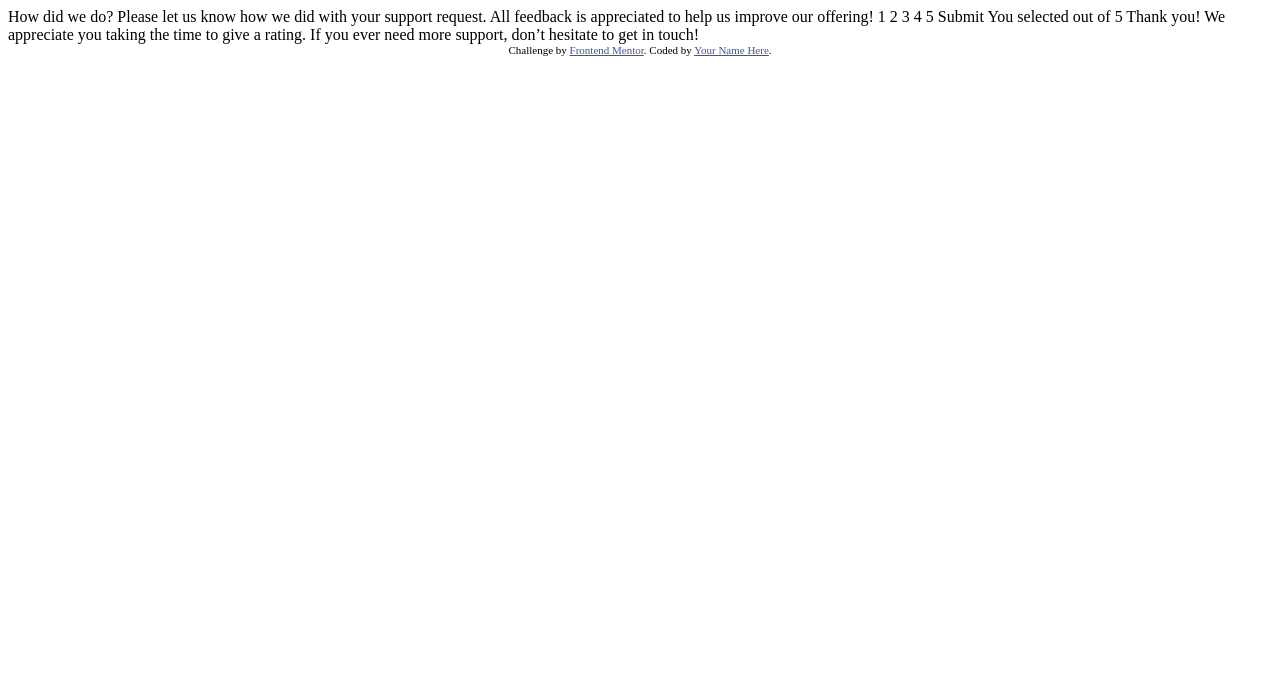
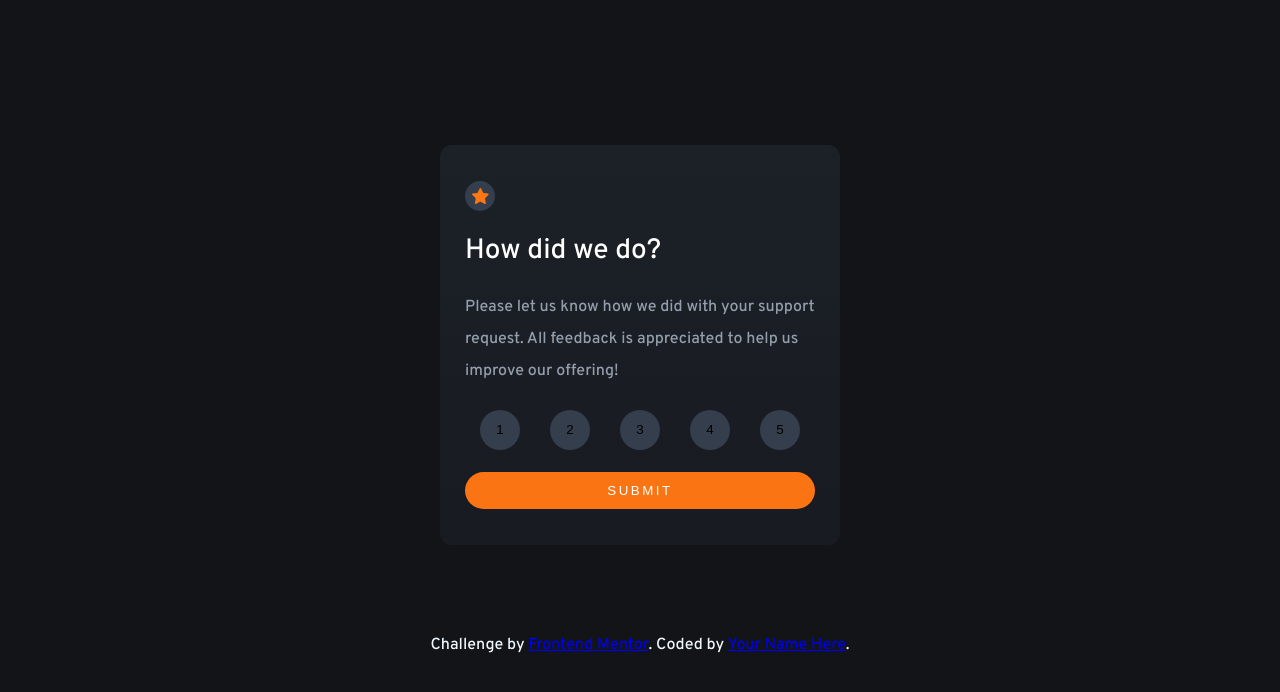
Before and after one commit to AslamtoIbrahim/Project-3, a plain HTML site: page index.html in a window 1280 px wide. Drawn offline with Linux system fonts and the light colour scheme.

Commit message:
add changes html and css for dive 1

```diff
--- a/index.html
+++ b/index.html
@@ -1,49 +1,48 @@
 <!DOCTYPE html>
 <html lang="en">
+
 <head>
   <meta charset="UTF-8">
-  <meta name="viewport" content="width=device-width, initial-scale=1.0"> <!-- displays site properly based on user's device -->
+  <meta name="viewport" content="width=device-width, initial-scale=1.0">
+  <!-- displays site properly based on user's device -->
 
   <link rel="icon" type="image/png" sizes="32x32" href="./images/favicon-32x32.png">
+  <link rel="preconnect" href="https://fonts.googleapis.com">
+<link rel="preconnect" href="https://fonts.gstatic.com" crossorigin>
+<link href="https://fonts.googleapis.com/css2?family=Overpass:wght@500&display=swap" rel="stylesheet">
 
   <title>Frontend Mentor | Interactive rating component</title>
+  <link rel="stylesheet" href="style.css">
+</head>
 
-  <!-- Feel free to remove these styles or customise in your own stylesheet 👍 -->
-  <style>
-    .attribution { font-size: 11px; text-align: center; }
-    .attribution a { color: hsl(228, 45%, 44%); }
-  </style>
-</head>
 <body>
-
-  <!-- Rating state start -->
-
-  How did we do?
-
-  Please let us know how we did with your support request. All feedback is appreciated
-  to help us improve our offering!
-
-  1 2 3 4 5
-
-  Submit
-
-  <!-- Rating state end -->
-
-  <!-- Thank you state start -->
-
-  You selected <!-- Add rating here --> out of 5
-
-  Thank you!
-
-  We appreciate you taking the time to give a rating. If you ever need more support,
-  don’t hesitate to get in touch!
-
-  <!-- Thank you state end -->
-
+  <div class="div1">
+    <div class="img"><img src="images/icon-star.svg" alt=""></div>
+    <p class="title">How did we do?</p>
+    <p class="parag">Please let us know how we did with your support request. All feedback is appreciated
+      to help us improve our offering!</p>
+    <div class="numbers">
+      <input type="button" value="1" class="one">
+      <input type="button" value="2" class="two">
+      <input type="button" value="3" class="three">
+      <input type="button" value="4" class="four">
+      <input type="button" value="5" class="five">
+    </div>
+    <button class="subBtn" type="button">SUBMIT</button>
+  </div>
+  <div class="div2">
+    <img src="images/illustration-thank-you.svg" alt="">
+    <p class="select">You selected <span>0</span> out of 5</p>
+    <p class="thank">Thank you!</p>
+    <p class="appreciate">We appreciate you taking the time to give a rating. If you ever need more support,
+      don’t hesitate to get in touch!</p>
+    <button class="rateAgainBtn" type="button">RATE AGAIN</button>
+  </div>
 
   <div class="attribution">
     Challenge by <a href="https://www.frontendmentor.io?ref=challenge" target="_blank">Frontend Mentor</a>.
     Coded by <a href="#">Your Name Here</a>.
   </div>
 </body>
+
 </html>
--- /dev/null
+++ b/style.css
@@ -0,0 +1,102 @@
+* {
+    margin: 0px;
+    padding: 0px;
+    box-sizing: border-box;
+}
+
+body {
+    background-color: hsl(216, 12%, 8%);
+    height: 100vh;
+    color: aliceblue;
+    display: flex;
+    flex-direction: column;
+    justify-content: center;
+    align-items: center;
+    font-family: 'Overpass', sans-serif;
+}
+
+.attribution {
+    margin-top: 90px;
+}
+
+/* --------------------- div 1 ---------------------- */
+
+.div1 {
+    width: 400px;
+    height: 400px;
+    background-image: linear-gradient(to bottom, hsl(215deg 17.65% 13.33%), hsl(220, 16%, 11%));
+    display: flex;
+    flex-direction: column;
+    justify-content: space-around;
+    padding: 25px;
+    border-radius: 12px;
+}
+
+.img {
+    border-radius: 100%;
+    background-color: hsl(215, 19%, 25%);
+    width: 30px;
+    height: 30px;
+    display: flex;
+    align-items: center;
+    justify-content: center;
+}
+
+.title {
+    font-size: 28px;
+    font-weight: 500;
+    color: white;
+}
+
+.parag {
+    line-height: 32px;
+    color: hsl(217, 12%, 63%);
+}
+
+.numbers {
+    display: flex;
+    justify-content: space-around;
+}
+
+.one,
+.two,
+.three,
+.four,
+.five {
+    border-radius: 100%;
+    background-color: hsl(215, 19%, 25%);
+    width: 40px;
+    height: 40px;
+    border: none;
+
+}
+
+.subBtn {
+    padding: 11px 0px;
+    border-radius: 20px;
+    background-color: hsl(25, 97%, 53%);
+    color: white;
+    letter-spacing: 2.5px;
+    border: none;
+    cursor: pointer;
+}
+
+.subBtn:hover {
+    background-color: white;
+    color: hsl(25, 97%, 53%);
+}
+
+
+
+.one:focus,
+.two:focus,
+.three:focus,
+.four:focus,
+.five:focus {
+    background-color: hsl(217, 12%, 63%);
+}
+
+/* --------------------- div 2 ---------------------- */
+.div2 {
+    display: none;
+}
```
